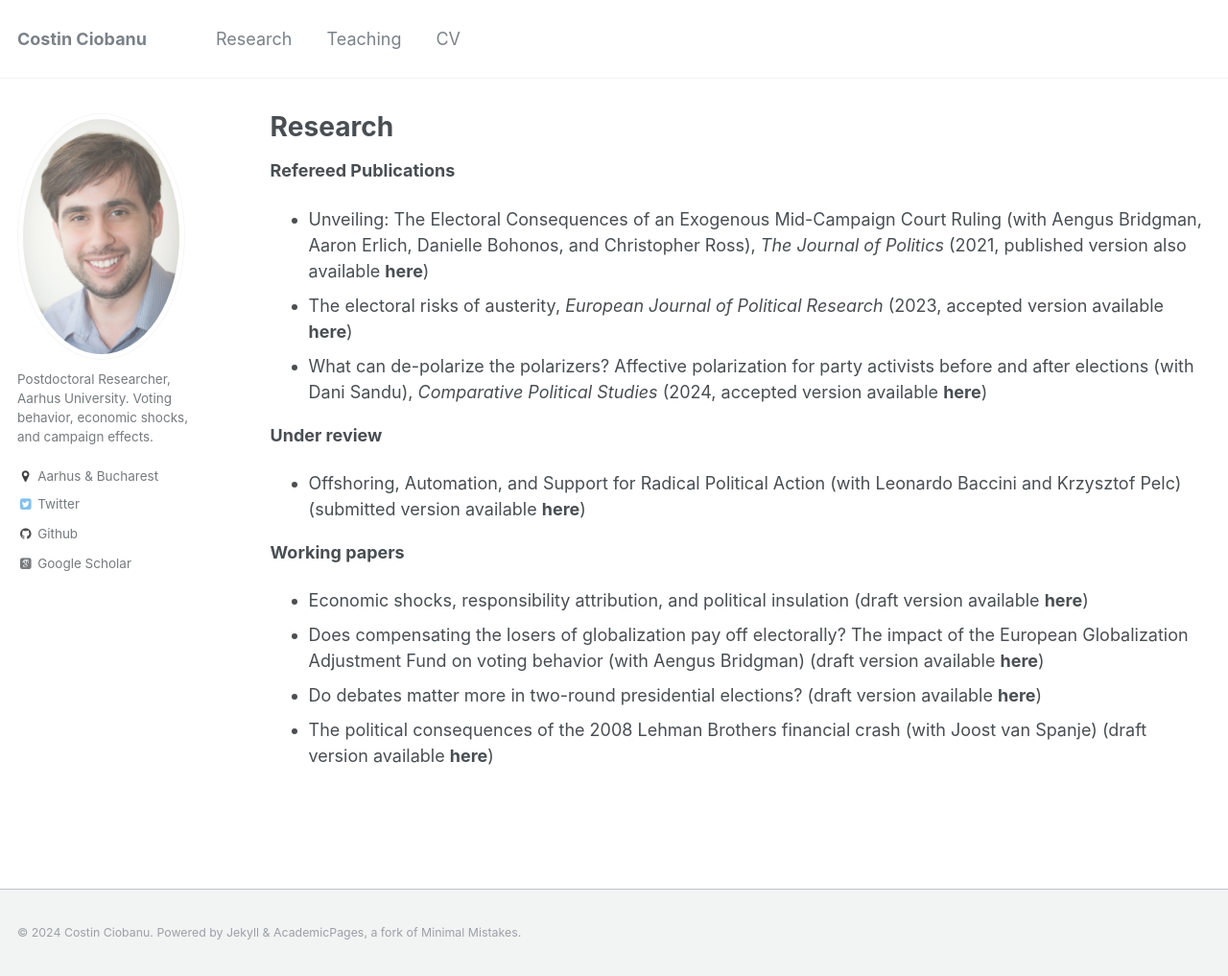
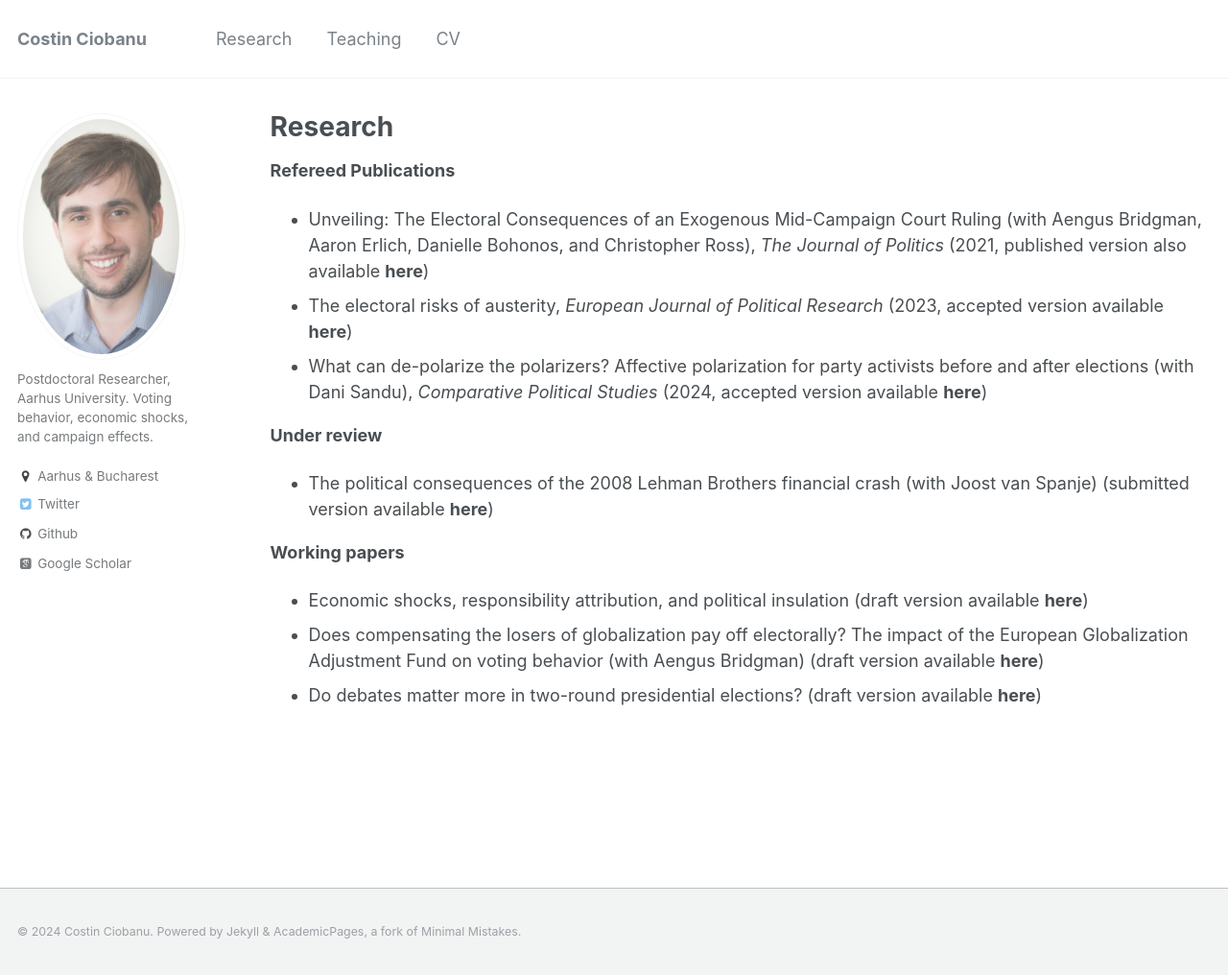
Before and after one commit to costinciobanu/costinciobanu.github.io, a Jekyll site: the page built from _pages/research.md, in a window 1280 px wide and 1017 px high. Shown: the whole window at 96% size. Built offline with Jekyll 4.4.1, drawn with Linux system fonts in a browser that asks for light colours; some web fonts are replaced.

Commit message:
Update research.md

```diff
--- a/_pages/research.md
+++ b/_pages/research.md
@@ -13,11 +13,11 @@ author_profile: true
 
 <b>Under review</b>
 
-* Offshoring, Automation, and Support for Radical Political Action (with Leonardo Baccini and Krzysztof Pelc) (submitted version available [<b>here</b>](https://www.dropbox.com/scl/fi/039w1tx6e73965e4bqjjl/BCP-Offshoring-Automation-March-2024.pdf?rlkey=k6gjjy3hqbfyumr6geoyovzff&dl=0))
+* The political consequences of the 2008 Lehman Brothers financial crash (with Joost van Spanje) (submitted version available [<b>here</b>](https://www.dropbox.com/s/2sxxkjdd9ki3val/Ciobanu%20and%20van%20Spanje%20-%20Lehman.pdf?dl=0))
+<!-- * Offshoring, Automation, and Support for Radical Political Action (with Leonardo Baccini and Krzysztof Pelc) (submitted version available [<b>here</b>](https://www.dropbox.com/scl/fi/039w1tx6e73965e4bqjjl/BCP-Offshoring-Automation-March-2024.pdf?rlkey=k6gjjy3hqbfyumr6geoyovzff&dl=0)) -->
 
 <b>Working papers</b>
 
 * Economic shocks, responsibility attribution, and political insulation (draft version available [<b>here</b>](https://www.dropbox.com/s/8wwrf40nsejprda/Ciobanu%20-%20Blame%20attribution.pdf?dl=0))
 * Does compensating the losers of globalization pay off electorally? The impact of the European Globalization Adjustment Fund on voting behavior (with Aengus Bridgman) (draft version available [<b>here</b>](https://www.dropbox.com/s/7cnnrirxggaaebk/Ciobanu%20and%20Bridgman%20-%20EGF.pdf?dl=0))
 * Do debates matter more in two-round presidential elections? (draft version available [<b>here</b>](https://www.dropbox.com/s/8obtp0nqgqdp6fd/Ciobanu%20-%20Debates.pdf?dl=0))
-* The political consequences of the 2008 Lehman Brothers financial crash (with Joost van Spanje) (draft version available [<b>here</b>](https://www.dropbox.com/s/2sxxkjdd9ki3val/Ciobanu%20and%20van%20Spanje%20-%20Lehman.pdf?dl=0))
```
